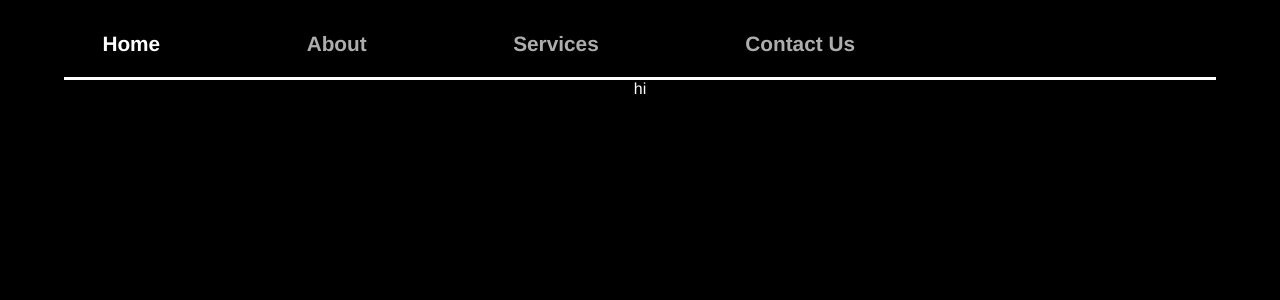
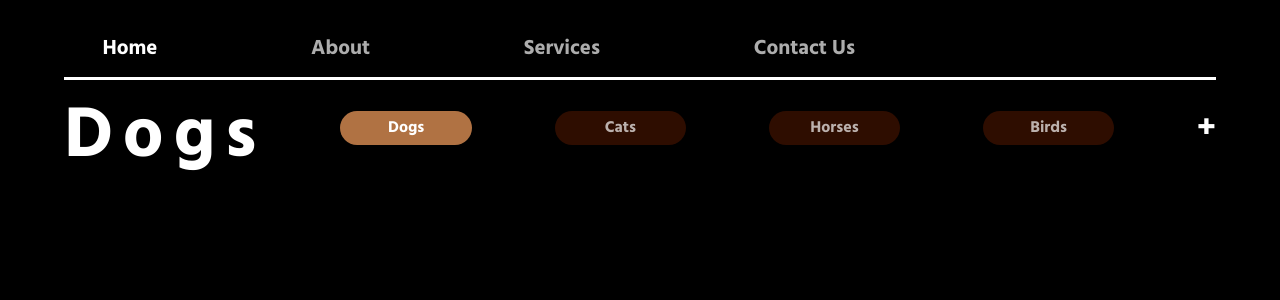
Before and after one commit to nataniel-sawadogo/pet-shop, a Vue app: page / in a window 1280 px wide. Shown: the top 300 px of the page. Built offline with nearby package versions, Linux system fonts and the light colour scheme.

Commit message:
Updated HomeView

```diff
--- a/src/assets/main.css
+++ b/src/assets/main.css
@@ -1,7 +1,10 @@
 @import './base.css';
+@import url('https://fonts.googleapis.com/css2?family=Hind:wght@300;400;500;600;700&display=swap');
+
 
 *{
     margin: 0;
     padding: 0;
     box-sizing: border-box;
+    font-family: 'Hind', sans-serif;
 }
--- /dev/null
+++ b/src/data/types.json
@@ -0,0 +1,6 @@
+[
+    "dogs",
+    "cats",
+    "horses",
+    "birds"
+]
--- a/src/views/HomeView.vue
+++ b/src/views/HomeView.vue
@@ -1,7 +1,100 @@
 <script setup lang="ts">
+    import types from "../data/types.json"
+    import { ref } from "vue";
 
+    let type = ref(types[0])
+    let selected = ref(0)
+    let more = ref(false)
+
+    const changeType = (change:number) => {
+        type = types[change]
+        selected.value = change
+        console.log(change);
+
+    }
 </script>
 
 <template>
-    <div>hi</div>
+    <div class="container">
+        <nav>
+            <h1 class="title">{{ type }}</h1>
+            <div id="types">
+                <button
+                    v-for="t,index in types"
+                    :key="index"
+                    class="button"
+                    :class="{active : selected == index}"
+                    @click="changeType(index)"
+                >{{ t }}</button>
+                <span id="plus" @click="more = !more" :class="{active : more}">+</span>
+            </div>
+        </nav>
+    </div>
 </template>
+
+<style scoped>
+
+    .container{
+        display: flex;
+        justify-content: center;
+    }
+
+    .title{
+        text-transform: capitalize;
+        font-size: 4.5rem;
+        letter-spacing: 0.6rem;
+    }
+
+    nav{
+        display: flex;
+        height: 12vh;
+        width: 90%;
+        justify-content: space-between;
+        /* border: red 1px solid; */
+    }
+
+    #types{
+        height: 100%;
+        width: 76%;
+        display: flex;
+        /* border: red 1px solid; */
+        justify-content: space-between;
+        align-items: center;
+    }
+
+
+    .button{
+        border: none;
+        height: 35%;
+        width: 15%;
+        border-radius: 3em;
+        color: var(--text-secondary);
+        text-transform: capitalize;
+        background-color: var(--primary);
+        font-weight: bold;
+        font-size: 1em;
+        cursor: pointer;
+        transition: var(--transition-time);
+    }
+
+    .button:hover{
+        background-color: var(--accent) !important;
+    }
+
+    .button.active{
+        background-color: var(--secondary);
+        color: var(--text);
+    }
+
+    #plus{
+        font-size: 2rem;
+        font-weight: bold;
+        cursor: pointer;
+        transition: var(--transition-time);
+    }
+
+    #plus.active{
+        transform: rotateZ(45deg);
+    }
+
+</style>
```
